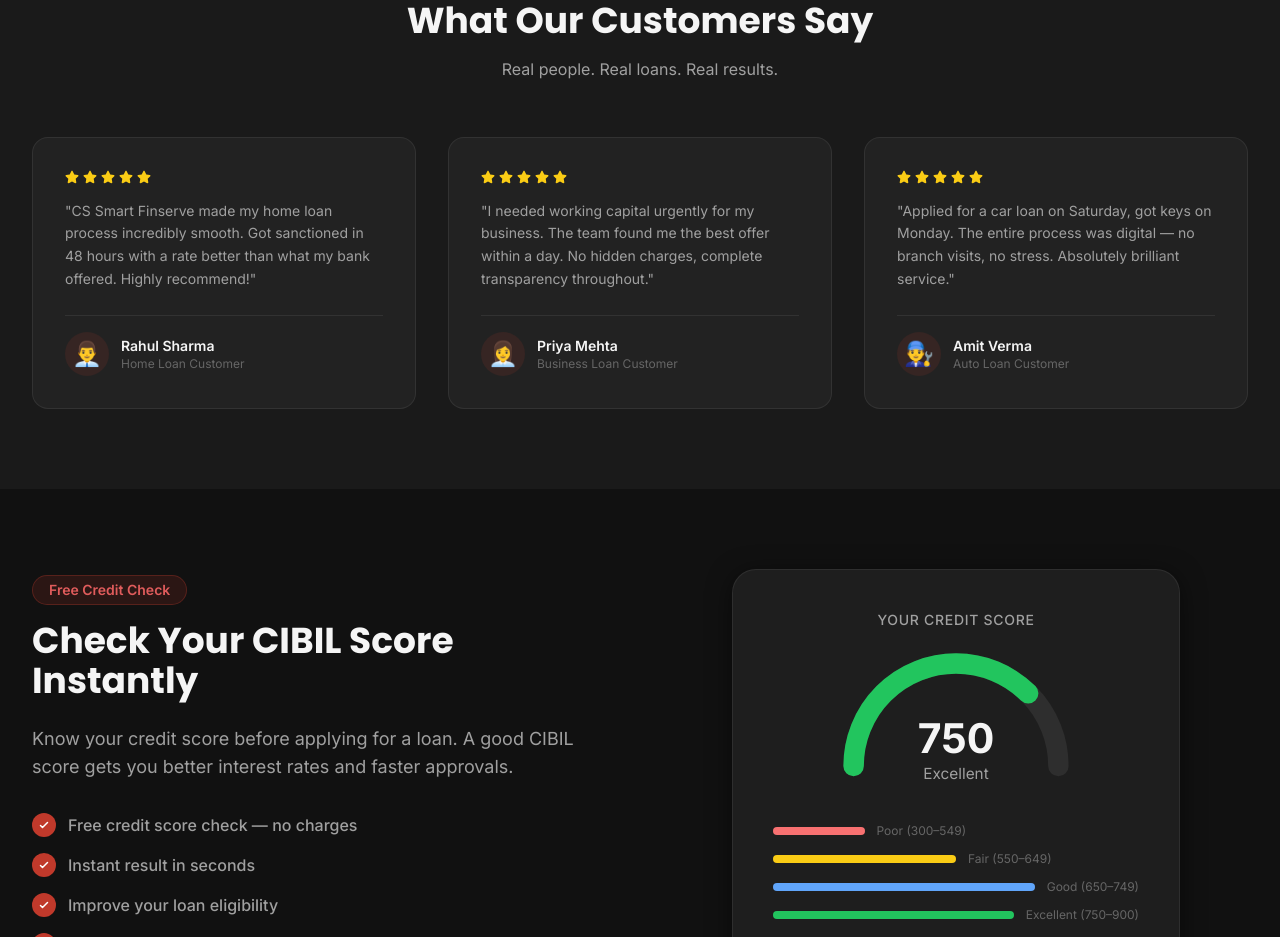
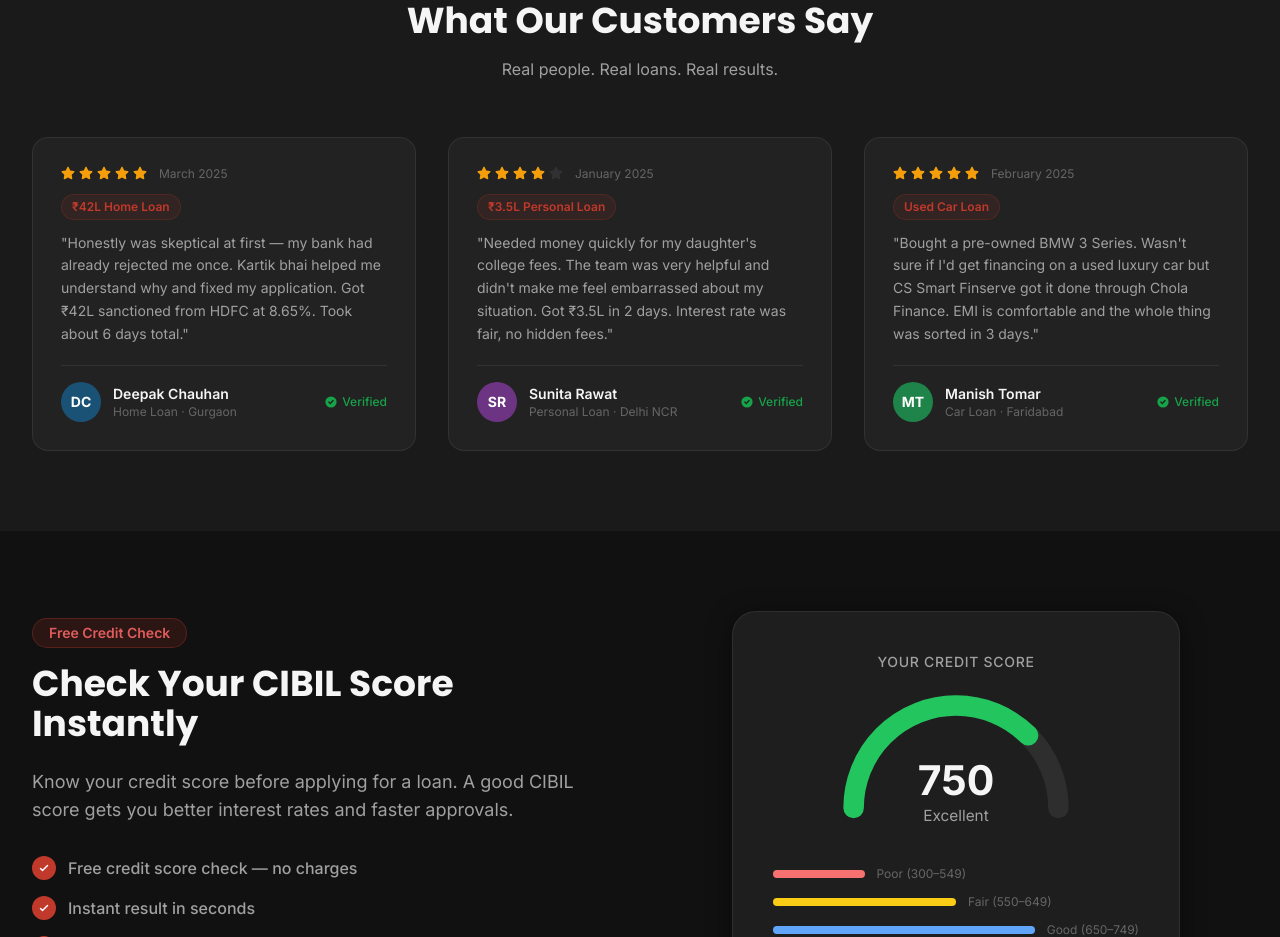
Before and after one commit to Kartik-Pundir/cs-smart-finserve, a React (Create React App) app in the folder frontend/: page / in a window 1280 px wide. Shown: the part 4480-5417 px from the top of the page. Built offline with nearby package versions, Linux system fonts and the light colour scheme; no server answers; the HTML template or start-up script is replaced by a standard one.

Commit message:
feat: realistic customer testimonials with initials avatars, loan tags, verified badge

```diff
--- a/frontend/src/pages/Home.js
+++ b/frontend/src/pages/Home.js
@@ -477,25 +477,63 @@
           </motion.div>
           <div className="grid grid-cols-1 md:grid-cols-3 gap-8">
             {[
-              { name: 'Rahul Sharma', role: 'Home Loan Customer', review: 'CS Smart Finserve made my home loan process incredibly smooth. Got sanctioned in 48 hours with a rate better than what my bank offered. Highly recommend!', rating: 5, avatar: '👨‍💼' },
-              { name: 'Priya Mehta', role: 'Business Loan Customer', review: 'I needed working capital urgently for my business. The team found me the best offer within a day. No hidden charges, complete transparency throughout.', rating: 5, avatar: '👩‍💼' },
-              { name: 'Amit Verma', role: 'Auto Loan Customer', review: 'Applied for a car loan on Saturday, got keys on Monday. The entire process was digital — no branch visits, no stress. Absolutely brilliant service.', rating: 5, avatar: '👨‍🔧' },
+              {
+                name: 'Deepak Chauhan',
+                role: 'Home Loan · Gurgaon',
+                review: 'Honestly was skeptical at first — my bank had already rejected me once. Kartik bhai helped me understand why and fixed my application. Got ₹42L sanctioned from HDFC at 8.65%. Took about 6 days total.',
+                rating: 5,
+                date: 'March 2025',
+                loan: '₹42L Home Loan',
+              },
+              {
+                name: 'Sunita Rawat',
+                role: 'Personal Loan · Delhi NCR',
+                review: 'Needed money quickly for my daughter\'s college fees. The team was very helpful and didn\'t make me feel embarrassed about my situation. Got ₹3.5L in 2 days. Interest rate was fair, no hidden fees.',
+                rating: 4,
+                date: 'January 2025',
+                loan: '₹3.5L Personal Loan',
+              },
+              {
+                name: 'Manish Tomar',
+                role: 'Car Loan · Faridabad',
+                review: 'Bought a pre-owned BMW 3 Series. Wasn\'t sure if I\'d get financing on a used luxury car but CS Smart Finserve got it done through Chola Finance. EMI is comfortable and the whole thing was sorted in 3 days.',
+                rating: 5,
+                date: 'February 2025',
+                loan: 'Used Car Loan',
+              },
             ].map((t, i) => (
               <motion.div key={i} initial={{ opacity: 0, y: 24 }} whileInView={{ opacity: 1, y: 0 }} viewport={{ once: true }} transition={{ delay: i * 0.12 }}
-                className="rounded-2xl p-8 hover:shadow-xl transition-all flex flex-col"
+                className="rounded-2xl p-7 hover:shadow-xl transition-all flex flex-col"
                 style={{ background: "var(--bg-card2)", border: "1px solid var(--border)" }}>
-                <div className="flex gap-1 mb-4">
-                  {Array(t.rating).fill(0).map((_, s) => <FaStar key={s} className="text-yellow-400 text-sm" />)}
+                {/* Stars */}
+                <div className="flex gap-1 mb-3">
+                  {Array(5).fill(0).map((_, s) => (
+                    <FaStar key={s} className="text-sm" style={{ color: s < t.rating ? '#f59e0b' : 'var(--border)' }} />
+                  ))}
+                  <span className="text-xs ml-2" style={{ color: 'var(--text-muted)' }}>{t.date}</span>
                 </div>
-                <p className="text-sm leading-relaxed mb-6 flex-1" style={{ color: "var(--text-secondary)" }}>"{t.review}"</p>
+                {/* Loan tag */}
+                <span className="inline-block text-xs font-semibold px-2.5 py-1 rounded-full mb-3 w-fit"
+                  style={{ background: 'rgba(192,57,43,0.1)', color: '#c0392b', border: '1px solid rgba(192,57,43,0.2)' }}>
+                  {t.loan}
+                </span>
+                <p className="text-sm leading-relaxed mb-5 flex-1" style={{ color: "var(--text-secondary)" }}>"{t.review}"</p>
                 <div className="flex items-center gap-3 pt-4" style={{ borderTop: "1px solid var(--border)" }}>
-                  <div className="w-11 h-11 rounded-full flex items-center justify-center text-2xl"
-                    style={{ background: 'rgba(192,57,43,0.12)' }}>
-                    {t.avatar}
+                  {/* Avatar with initials */}
+                  <div className="w-10 h-10 rounded-full flex items-center justify-center text-sm font-bold text-white flex-shrink-0"
+                    style={{ background: ['#1a5276','#6c3483','#1e8449'][i] }}>
+                    {t.name.split(' ').map(n => n[0]).join('')}
                   </div>
                   <div>
                     <p className="font-semibold text-sm" style={{ color: "var(--text-primary)" }}>{t.name}</p>
                     <p className="text-xs" style={{ color: "var(--text-muted)" }}>{t.role}</p>
+                  </div>
+                  {/* Verified badge */}
+                  <div className="ml-auto flex items-center gap-1 text-xs font-medium" style={{ color: '#16a34a' }}>
+                    <svg className="w-3.5 h-3.5" fill="currentColor" viewBox="0 0 20 20">
+                      <path fillRule="evenodd" d="M10 18a8 8 0 100-16 8 8 0 000 16zm3.707-9.293a1 1 0 00-1.414-1.414L9 10.586 7.707 9.293a1 1 0 00-1.414 1.414l2 2a1 1 0 001.414 0l4-4z" clipRule="evenodd"/>
+                    </svg>
+                    Verified
                   </div>
                 </div>
               </motion.div>
```
